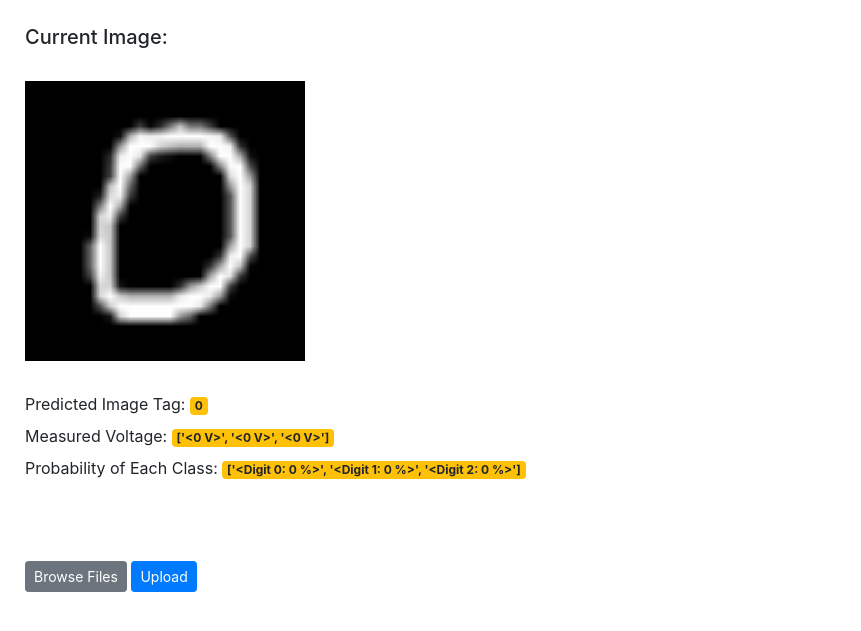
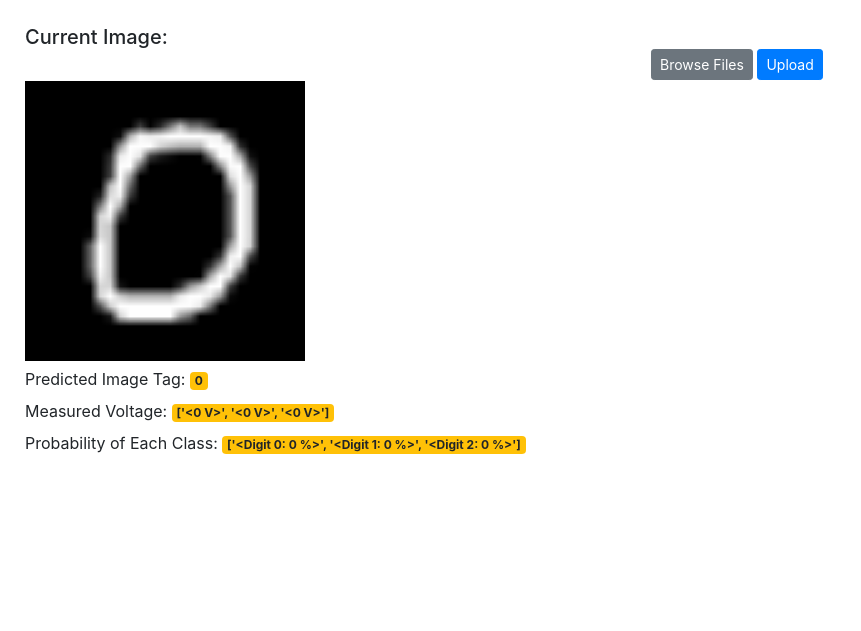
Before and after one commit to rogerxcn/resistive_nn_emulator, a Flask app: page / in a window 1280 px wide. Shown: the part 56-687 px from the top of the page, without its empty margins (0-861 px from the left). Run offline with Flask 2, Linux system fonts and the light colour scheme; some libraries are stand-ins or nearby versions.

Commit message:
update UI

```diff
--- a/flask_server/templates/draw.html
+++ b/flask_server/templates/draw.html
@@ -10,6 +10,11 @@
 
 
    <body onload="init()">
+     <nav class="navbar navbar-light bg-light">
+       <span class="navbar-brand mb-0 h1">Neural Network Resistive Hardware Accelerator</span>
+       <a class="nav-link" href="/" target="_blank">Back</a>
+     </nav>
+
      <div style="margin:25px">
        <h5>Draw your own hand-written digit!</h5>
        <br>
--- a/flask_server/templates/index.html
+++ b/flask_server/templates/index.html
@@ -14,13 +14,19 @@
       <a class="nav-link" href="/draw" target="_blank">Draw</a>
     </nav>
 
-    <div style="margin:25px">
+    <div style="margin:25px; float: left; width: 45%;">
 
       <h5>Current Image:</h5>
 
       <br>
 
       <canvas id="image" width="28" height="28" style="width:280px; height:280px;"></canvas>
+
+      <br>
+
+      <label>Predicted Image Tag: <span class="badge badge-warning">{{ predict_image_tag }}</span></label> <br>
+      <label>Measured Voltage: <span class="badge badge-warning">{{ measured_voltage }}</span></label> <br>
+      <label>Probability of Each Class: <span class="badge badge-warning">{{ probability }}</span></label>
 
     </div>
 
@@ -30,13 +36,11 @@
 
     <!-- <br> -->
 
-    <div style="margin:25px">
+    <!-- <div style="margin:25px">
 
-      <label>Predicted Image Tag: <span class="badge badge-warning">{{ predict_image_tag }}</span></label> <br>
-      <label>Measured Voltage: <span class="badge badge-warning">{{ measured_voltage }}</span></label> <br>
-      <label>Probability of Each Class: <span class="badge badge-warning">{{ probability }}</span></label>
 
-    </div>
+
+    </div> -->
 
     <!-- <br>
 
@@ -50,9 +54,7 @@
 
     <!-- <input class="file" id="img_upload" name="img_upload" type='file' /> -->
 
-    <div style="margin:25px">
-
-      <br>
+    <div style="margin:25px; float: left; width: 45%;">
 
       <span id="new_image_span" style="display:none">
 
@@ -76,6 +78,7 @@
       </button>
 
     </div>
+
 
     <!-- <br> -->
 
```
